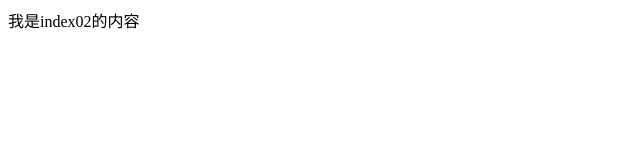
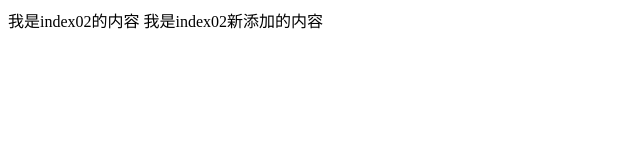
Before and after one commit to ynn1/ynn, a plain HTML site: page index02.html in a window 1280 px wide. Shown: the whole page, without its empty margins (0-640 px from the left). Drawn offline with Linux system fonts and the light colour scheme.

Commit message:
index02添加了内容

```diff
--- a/index02.html
+++ b/index02.html
@@ -6,5 +6,6 @@
 	</head>
 	<body>
 		我是index02的内容
+		我是index02新添加的内容
 	</body>
 </html>
```
